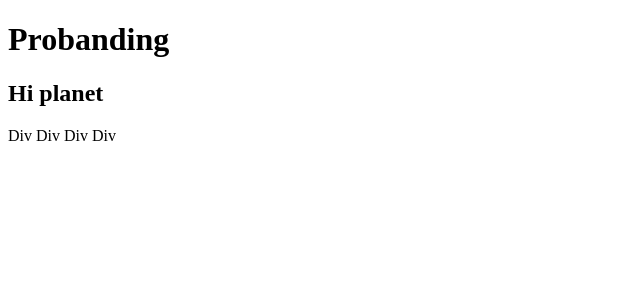
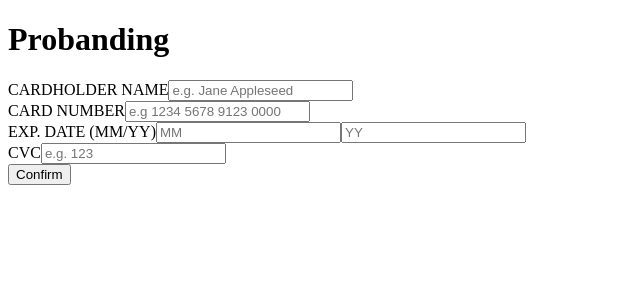
Before and after one commit to Richard-stack17/Interactive-card-details-form, a React (Vite) app: page / in a window 1280 px wide. Shown: the top 300 px of the page, without its empty margins (0-640 px from the left). Built offline with nearby package versions, Linux system fonts and the light colour scheme.

Commit message:
created formCard

```diff
--- a/src/App.jsx
+++ b/src/App.jsx
@@ -1,5 +1,6 @@
 import { useState } from 'react'
 import './App.css'
+import FormCard from './components/FormCard'
 
 function App() {
   const [count, setCount] = useState(0)
@@ -7,8 +8,7 @@ function App() {
   return (
     <div className="App">
       <h1>Probanding</h1>
-      <h2>Hi planet</h2>
-      <div>Div Div Div Div </div>
+      <FormCard/>
     </div>
   )
 }
--- /dev/null
+++ b/src/components/FormCard.jsx
@@ -0,0 +1,41 @@
+import React from "react";
+import { useForm } from "react-hook-form";
+
+const FormCard = () => {
+  const { register, handleSubmit, reset } = useForm();
+  const submit=(data)=>{
+    console.log(data);
+  }
+  return (
+    <form onSubmit={handleSubmit(submit)}>
+      <div>
+        <label htmlFor="">CARDHOLDER NAME</label>
+        <input type="text" {...register("cardName")} placeholder="e.g. Jane Appleseed" />
+      </div>
+      <div>
+        <label htmlFor="">CARD NUMBER</label>
+        <input
+          type="text"
+          minLength={16}
+          maxLength={16}
+          {...register("cardNumber")}
+          placeholder="e.g 1234 5678 9123 0000"
+        />
+      </div>
+      <div>
+        <div>
+          <label htmlFor="">EXP. DATE (MM/YY)</label>
+          <input type="text" placeholder="MM" {...register("month")}/>
+          <input type="text" placeholder="YY"{...register("year")}/>
+        </div>
+        <div>
+          <label htmlFor="">CVC</label>
+          <input type="text" placeholder="e.g. 123" {...register("cvc")} />
+        </div>
+      </div>
+      <button>Confirm</button>
+    </form>
+  );
+};
+
+export default FormCard;
```
